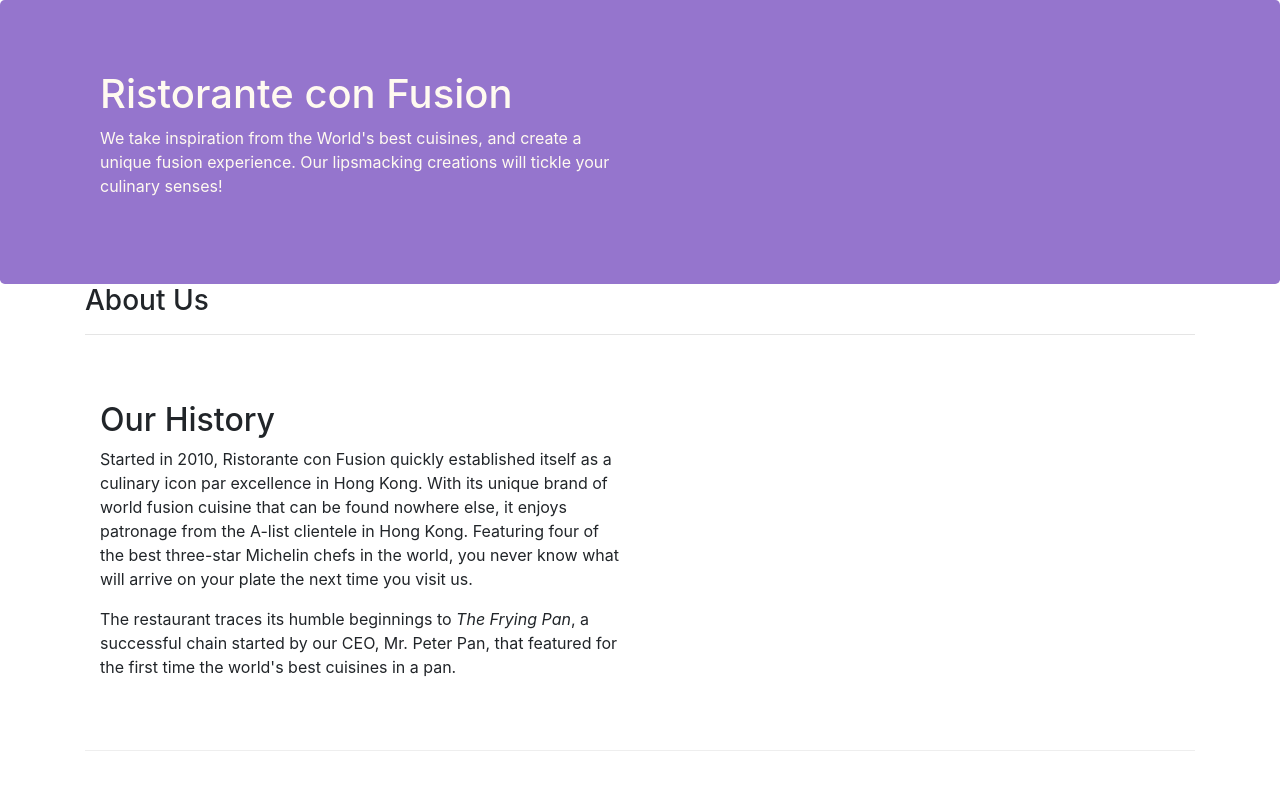
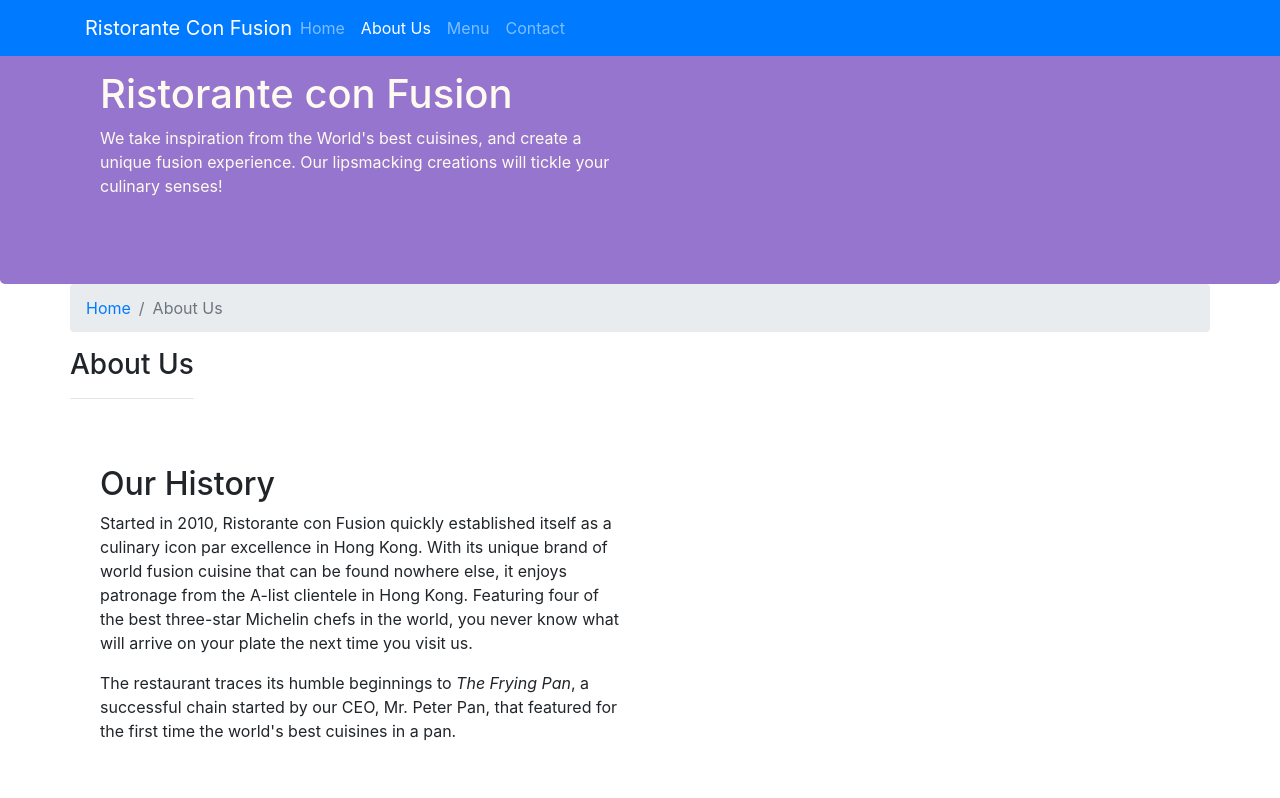
Before and after one commit to hansapradhan/conFusion, a website: page aboutus.html in a window 1280 px wide. Shown: the top 798 px of the page. Drawn offline with nearby package versions, Linux system fonts and the light colour scheme.

Commit message:
navbars and breadcrumb

```diff
--- a/aboutus.html
+++ b/aboutus.html
@@ -16,6 +16,23 @@
 </head>
 
 <body>
+  <nav class="navbar navbar-dark navbar-expand-sm bg-primary fixed-top">
+    <div class="container">
+      <button type="button" name="button" class="navbar-toggler" data-toggle= "collapse" data-target= "#Navbar">
+        <span class="navbar-toggler-icon"></span>
+      </button>
+      <a class="navbar-brand mr-auto" href="#"> Ristorante Con Fusion</a>
+      <div class="collapse navbar-collapse" id="Navbar">
+          <ul class="navbar-nav mr-auto">
+            <li class="nav-item"> <a class="nav-link" href="./index.html">Home</a> </li>
+            <li class="nav-item active"> <a class="nav-link" href="#">About Us</a> </li>
+            <li class="nav-item"> <a class="nav-link" href="#">Menu</a> </li>
+            <li class="nav-item"> <a class="nav-link" href="#">Contact</a> </li>
+          </ul>
+      </div>
+
+    </div>
+  </nav>
 
     <header class="jumbotron">
         <div class="container">
@@ -31,7 +48,11 @@
     </header>
 
     <div class="container">
-        <div>
+        <div class="row">
+          <ol class="col-12 breadcrumb">
+            <li class="breadcrumb-item"><a href="./index.html">Home</a></li>
+            <li class="breadcrumb-item active">About Us</li>
+          </ol>
             <div>
                <h3>About Us</h3>
                <hr>
@@ -71,7 +92,7 @@
                 <div class="col-4 offset-1 col-sm-2">
                     <h5>Links</h5>
                     <ul class="list-unstyled">
-                        <li><a href="#">Home</a></li>
+                        <li><a href="./index.html">Home</a></li>
                         <li><a href="#">About</a></li>
                         <li><a href="#">Menu</a></li>
                         <li><a href="#">Contact</a></li>
--- a/css/styles.css
+++ b/css/styles.css
@@ -24,3 +24,11 @@
   margin: 0px;
   color: #0f0f0f;
 }
+.body{
+  padding: 50px 0px 0px 0px;
+  z-index: 0;
+}
+
+.navbar-dark{
+  background-color: #512DA8;
+}
```
Also changed, not shown: index.html (+17 -1 lines).
